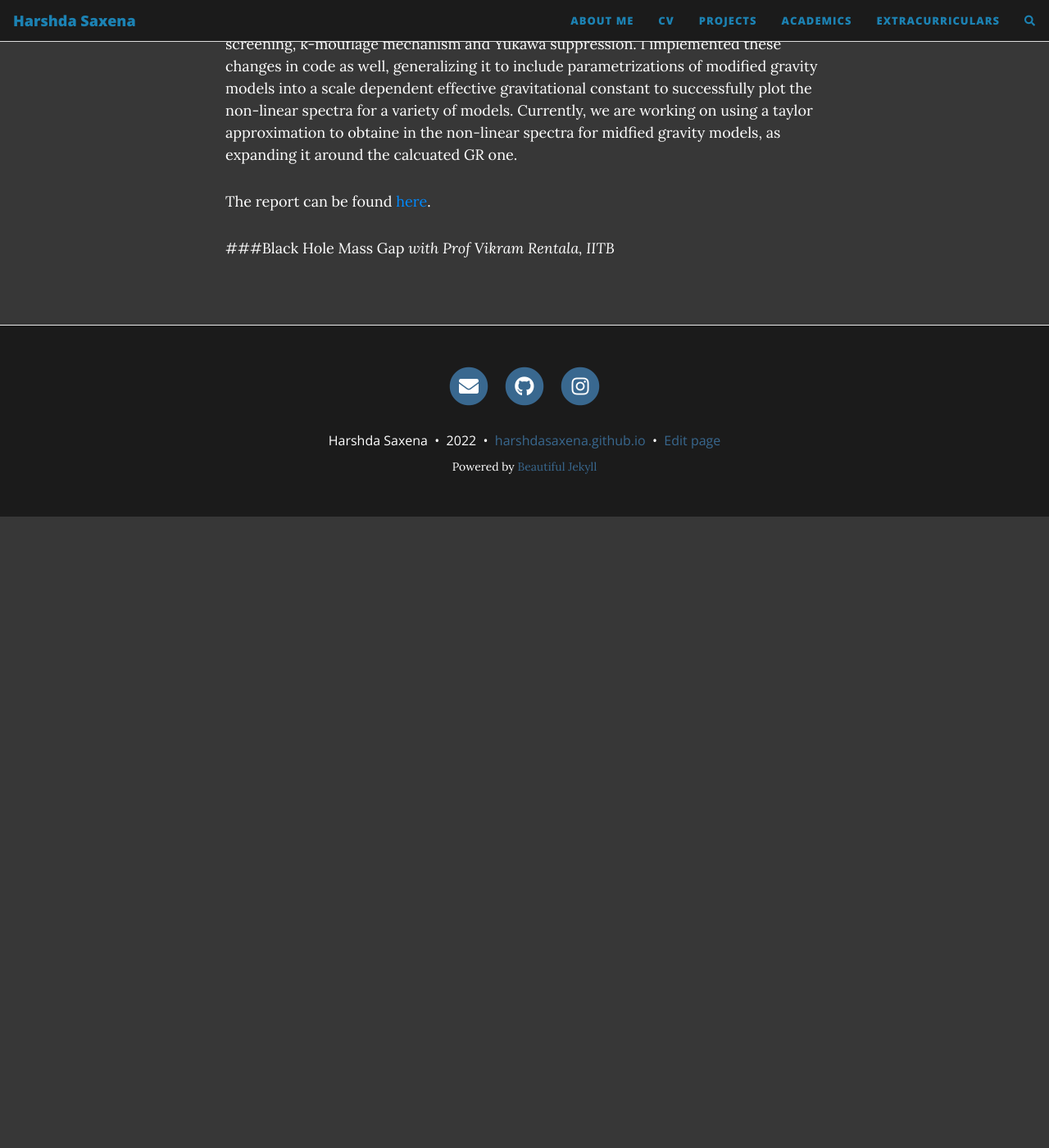
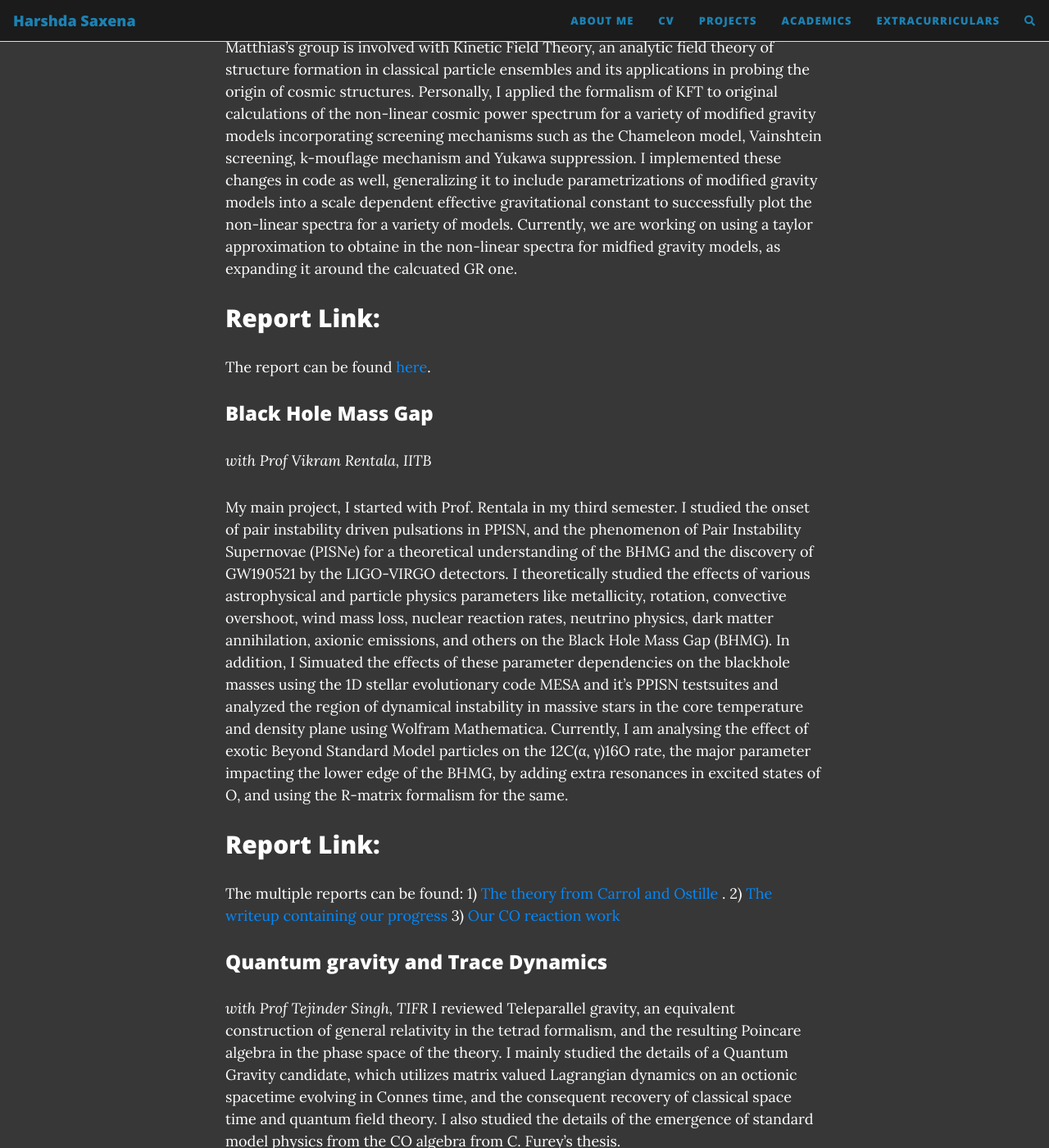
Before and after one commit to HarshdaSaxena/harshdasaxena.github.io, a Jekyll site: the page built from projects.md, in a window 1280 px wide and 1400 px high, scrolled down 482 px. Shown: the whole window at 82% size. Built offline with Jekyll 4.4.1, drawn with Linux system fonts in a browser that asks for light colours; nearby versions of some CDN libraries; comment, search, counter and statistics services are not loaded; before the commit the page ends 1112 px from its top, so only the background shows below that; some of the changed text lies outside the part shown.

Commit message:
Update projects.md

```diff
--- a/projects.md
+++ b/projects.md
@@ -4,11 +4,43 @@
 subtitle:
 ---
 Throughout my undergraduate, I have been a part of various Projects and Workshops under Professors, student run clubs, and programmes.
-##Projects
-###Non-Linear Cosmic Structure Formation *with Prof Matthias Bartelmann, Heidelberg University*
+## Projects
+
+### Non-Linear Cosmic Structure Formation
+*with Prof Matthias Bartelmann, Heidelberg University*
 
 Matthias's group is involved with Kinetic Field Theory, an analytic field theory of structure formation in classical particle ensembles and its applications in probing the origin of cosmic structures. Personally, I applied the formalism of KFT to original calculations of the non-linear cosmic power spectrum for a variety of modified gravity models incorporating screening mechanisms such as the Chameleon model, Vainshtein screening, k-mouflage mechanism and Yukawa suppression. I implemented these changes in code as well, generalizing it to include parametrizations of modified gravity models into a scale dependent effective gravitational constant to successfully plot the non-linear spectra for a variety of models. Currently, we are working on using a taylor approximation to obtaine in the non-linear spectra for midfied gravity models, as expanding it around the calcuated GR one.
 
-The report can be found [here](https://www.overleaf.com/read/whwqvjgrknvv).
+## Report Link:
+The report can be found [here](https://github.com/HarshdaSaxena/Reports/blob/master/ModfiedPoissonEquation_KFT.pdf).
 
-###Black Hole Mass Gap *with Prof Vikram Rentala, IITB*
+### Black Hole Mass Gap
+*with Prof Vikram Rentala, IITB*
+
+My main project, I started with Prof. Rentala in my third semester. I studied the onset of pair instability driven pulsations in PPISN, and the phenomenon
+of Pair Instability Supernovae (PISNe) for a theoretical understanding of the BHMG and the discovery of GW190521 by the LIGO-VIRGO detectors. I  theoretically studied the effects of various astrophysical and particle physics parameters like metallicity, rotation, convective overshoot, wind mass loss, nuclear reaction rates, neutrino physics, dark matter annihilation, axionic emissions, and others on the Black Hole Mass Gap (BHMG). In addition, I Simuated the effects of these parameter dependencies on the blackhole masses using the 1D stellar evolutionary code MESA and it’s PPISN testsuites and analyzed the region of dynamical instability in massive stars in the core temperature and density plane using Wolfram Mathematica. Currently, I am analysing the effect of exotic Beyond Standard Model particles on the 12C(α, γ)16O
+rate, the major parameter impacting the lower edge of the BHMG, by adding extra resonances in excited states of O, and using the R-matrix formalism for the same.
+
+## Report Link:
+The multiple reports can be found:
+1) [The theory from Carrol and Ostille ](https://github.com/HarshdaSaxena/Reports/blob/master/iSURP_Documentation.pdf).
+2) [The writeup containing our progress](https://github.com/HarshdaSaxena/Reports/blob/master/BHMG_Writeup.pdf)
+3) [Our CO reaction work](https://github.com/HarshdaSaxena/Reports/blob/master/CO_reaction_rate)
+
+
+### Quantum gravity and Trace Dynamics
+*with Prof Tejinder Singh, TIFR*
+I reviewed Teleparallel gravity, an equivalent construction of general relativity in the tetrad formalism, and the resulting Poincare algebra in the phase space of the theory. I mainly studied the details of a Quantum Gravity candidate, which utilizes matrix valued Lagrangian dynamics on an octionic spacetime evolving in Connes time, and the consequent recovery of classical space time and quantum field theory. I also studied the details of the emergence of standard model physics from the CO algebra from C. Furey's thesis.
+
+## Report Link:
+The work was mainly based on reviewing the following:
+1) [C. Furey's thesis](https://arxiv.org/pdf/1611.09182.pdf)
+2) [Review article on the Quantum Gravity candidate](https://www.tifr.res.in/~tpsingh/Penrose90singh.pdf)
+
+### Differential Topology
+*with Prof Sugata Mondal, TIFR*
+I mainly studied and completely solved Gullemin & Pollock for an introduction to manifolds, transversality and its applications in proving stability theorem, Sards Theorem, Morse Thoery, classification of one and two Manifolds, Jordan Brouwer Separation Theorem, Borsuk Ulam Theorem and others. This also included oriented intersection theory, specifically Lefschetz fixed point theory, Poincare-Hopf theorem, and differential forms, exterior derivatives, Stokes Theorem and integration on manifolds.
+
+## Report Link:
+1) [The final report](https://github.com/HarshdaSaxena/Reports/blob/master/VSRP_Differential_Topology.pdf)
+2) [The presentation for completion of VSRP](https://github.com/HarshdaSaxena/Reports/blob/master/VSRP_Presentation.pdf)
```
